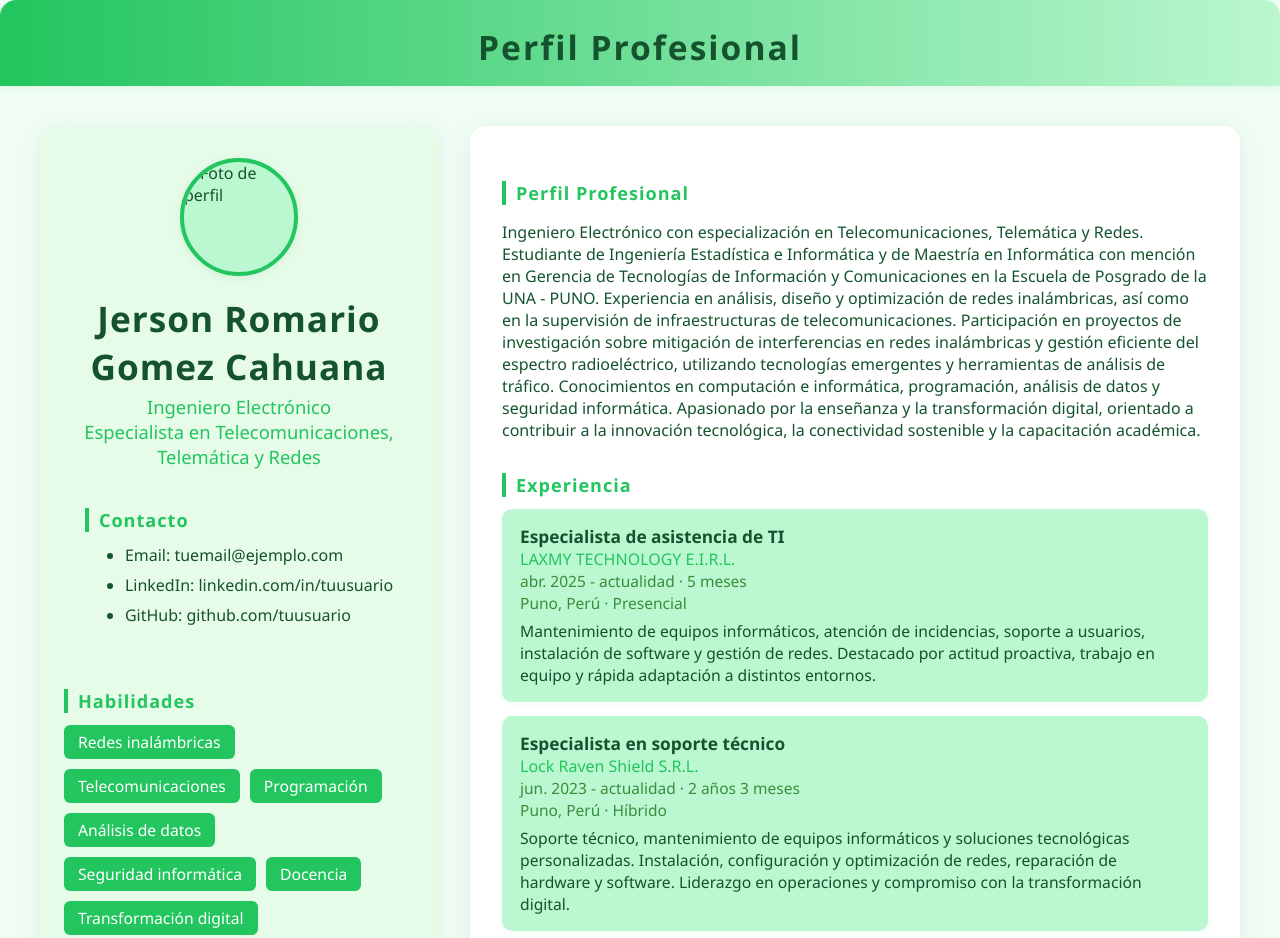
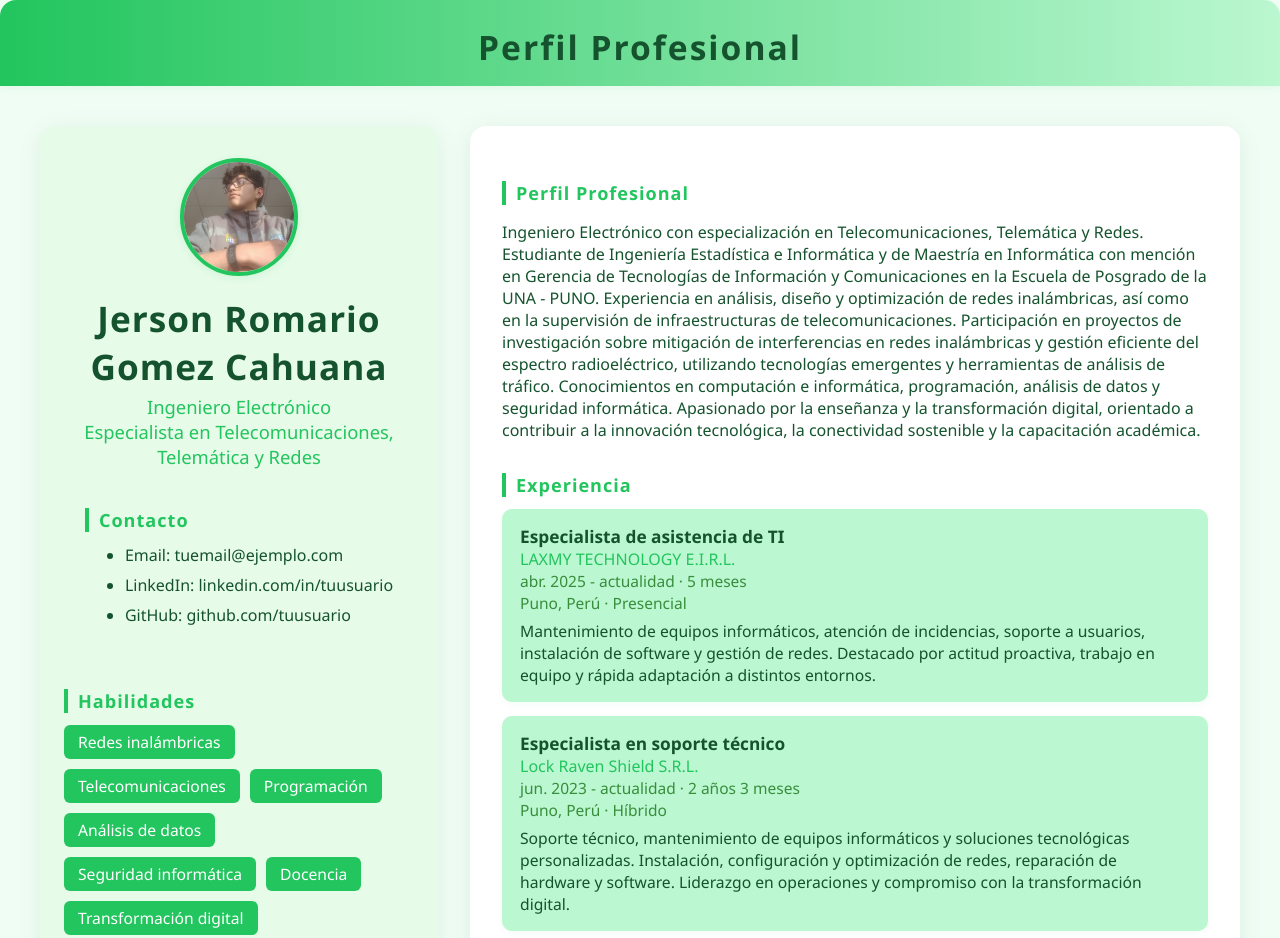
Before and after one commit to ravencuervo/ravencuervo.github.io, a plain HTML site: page index.html in a window 1280 px wide. Shown: the top 938 px of the page. Drawn offline with Linux system fonts and the light colour scheme.

Commit message:
Update index.html

```diff
--- a/index.html
+++ b/index.html
@@ -13,7 +13,7 @@
     <div class="main-layout">
         <aside class="sidebar">
             <!-- Puedes agregar tu foto aquí -->
-            <img src="imagenes/foto_perfil.jpg" alt="Foto de perfil" class="foto-perfil">
+            <img src="foto_perfil.jpg" alt="Foto de perfil" class="foto-perfil">
             <div class="nombre">Jerson Romario Gomez Cahuana</div>
             <div class="titulo">Ingeniero Electrónico<br>Especialista en Telecomunicaciones, Telemática y Redes</div>
             <div class="seccion">
```
